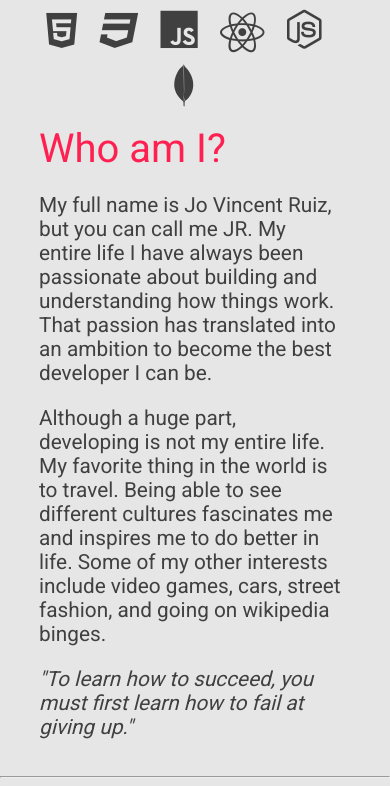
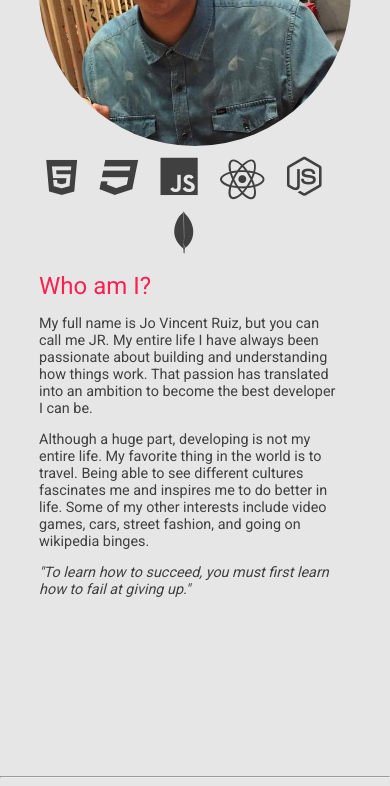
Before and after one commit to jvjruiz/portfolio, a React (Create React App) app: page / in a window 390 px wide. Shown: the part 1180-1966 px from the top of the page. Built offline with nearby package versions, Linux system fonts and the light colour scheme; a web font is replaced by a local one.

Commit message:
made bars more responsive

```diff
--- a/src/index.css
+++ b/src/index.css
@@ -522,7 +522,7 @@ p span {
 .projectName {
     color: #ff2052;
     font-weight:bold;
-    width:50%;
+    width:60%;
 }
 
 .projectDownPointer {
@@ -581,7 +581,7 @@ p span {
     }
 
     .contentText {
-        font-size: 1.3em;
+        font-size: .9em;
     }
 
     .subHeaderText {
@@ -620,7 +620,7 @@ p span {
         font-size: 5em;
     }
     .headerText {
-        font-size:3em;
+        font-size:2.5em;
     }
 
     .contentText {
@@ -639,12 +639,15 @@ p span {
         width:50%;
     }
 
-    .headerText {
-        font-size:2.5em;
+    .projectContainer {
+        width:100%;
+        display:inline-block;
     }
 
-    .projectContainer {
-        width:100%;
+    .projectContent {
+        display:inline-block;
+        padding-left: 3em;
+        padding-bottom:1em;
     }
 
     .projectText {
@@ -663,11 +666,11 @@ p span {
         font-size: 2.6em;
     }
     .headerText {
-        font-size:2.3em;
+        font-size:1.5em;
     }
 
     .contentText {
-        font-size: 1.3em;
+        font-size: .9em;
     }
 
     .subHeaderText {
@@ -695,9 +698,6 @@ p span {
         padding-top:1em;
         width:100%;
     }
-    .headerText {
-        font-size:2.5em;
-    }
 
     #projectsHeader {
         margin-top: 0em;
@@ -706,7 +706,11 @@ p span {
 
     .projectText {
         width:100%;
-        padding-top:.5em;
+        padding: .5em 0 0 0;
+    }
+
+    .projectLinks {
+        padding:1em 0 .5em 0;
     }
 
     .projectLink {
```
